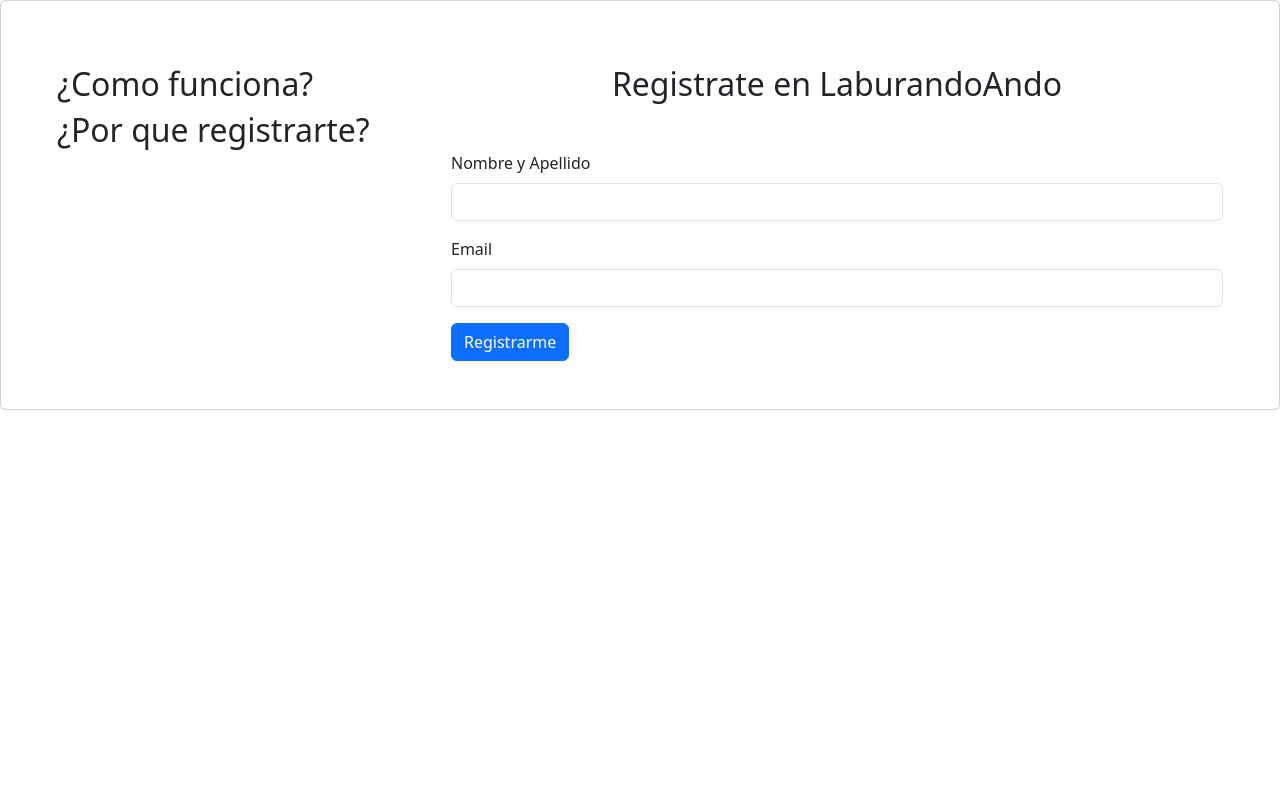
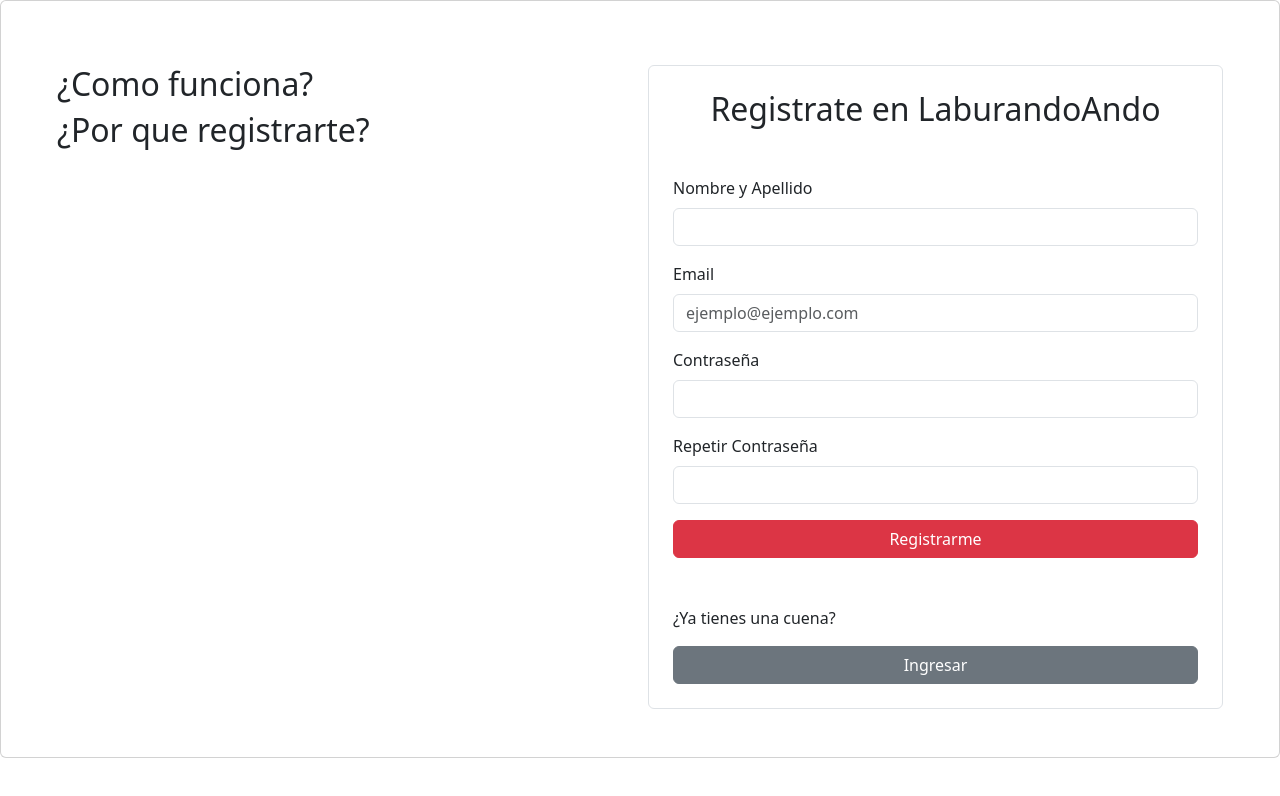
Before and after one commit to FranprzDev/LaburandoAndo, a React (Vite) app: page / in a window 1280 px wide. Shown: the top 796 px of the page. Built offline with nearby package versions, Linux system fonts and the light colour scheme.

Commit message:
se agrega campo contraseña, botones y algo de estilo al form

```diff
--- a/src/pages/RegitroProfesional.jsx
+++ b/src/pages/RegitroProfesional.jsx
@@ -15,17 +15,20 @@ const RegitroProfesional = () => {
 
   return (
     <>
-      <div className="card mb-3">
+      <div className="card">
         <div className="row g-3 mx-5 my-5">
-          <div className="col-md-4">
+          <div className="col-md-6">
             {/* informacion */}
             <h2>¿Como funciona?</h2>
             <h2>¿Por que registrarte?</h2>
           </div>
-          <div className="col-md-8">
+
+          <div className="col-md-6 ">
             {/* formulario */}
-
-            <form onSubmit={handleSubmit(onSubmit)}>
+            <form
+              onSubmit={handleSubmit(onSubmit)}
+              className="border p-4 rounded"
+            >
               <h2 className="text-center mb-5">Registrate en LaburandoAndo</h2>
 
               <fieldset>
@@ -70,13 +73,73 @@ const RegitroProfesional = () => {
                     },
                   })}
                   required
+                  placeholder="ejemplo@ejemplo.com"
                 />
                 <p className="text-danger">{errors.email?.message}</p>
               </fieldset>
 
-              <button type="submit" className="btn btn-primary">
-                Registrarme
-              </button>
+              <fieldset>
+                <label htmlFor="passwordRegistro" className="form-label">
+                  Contraseña
+                </label>
+                <input
+                  type="password"
+                  id="passwordRegistro"
+                  className="form-control"
+                  {...register("password", {
+                    required: "Campo requerido",
+                    minLength: {
+                      value: 8,
+                      message: "Escriba mínimo 8 caracteres",
+                    },
+                    maxLength: {
+                      value: 16,
+                      message: "Escriba como máximo 16 caracteres",
+                    },
+                  })}
+                  required
+                  minLength={8}
+                  maxLength={16}
+                />
+                <p className="text-danger">{errors.password?.message}</p>
+              </fieldset>
+
+              <fieldset>
+                <label htmlFor="password2Registro" className="form-label">
+                  Repetir Contraseña
+                </label>
+                <input
+                  type="password"
+                  id="password2Registro"
+                  className="form-control"
+                  {...register("password2", {
+                    required: "Campo requerido",
+                    minLength: {
+                      value: 8,
+                      message: "Escriba mínimo 8 caracteres",
+                    },
+                    maxLength: {
+                      value: 16,
+                      message: "Escriba como máximo 16 caracteres",
+                    },
+                  })}
+                  required
+                  minLength={8}
+                  maxLength={16}
+                />
+                <p className="text-danger">{errors.password2?.message}</p>
+              </fieldset>
+
+              <div className="d-grid">
+                <button type="submit" className="btn btn-danger">
+                  Registrarme
+                </button>
+              </div>
+
+              <div className="d-grid mt-5">
+                <p>¿Ya tienes una cuena?</p>
+                <button className="btn btn-secondary">Ingresar</button>
+              </div>
             </form>
           </div>
         </div>
```
